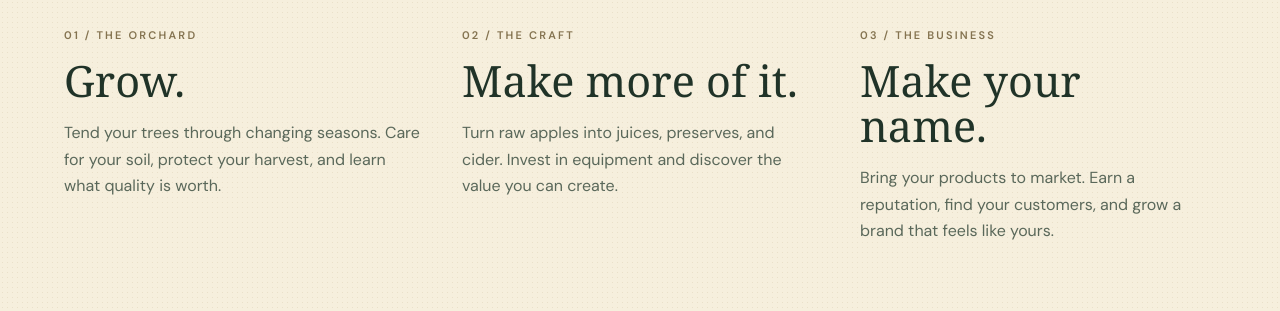
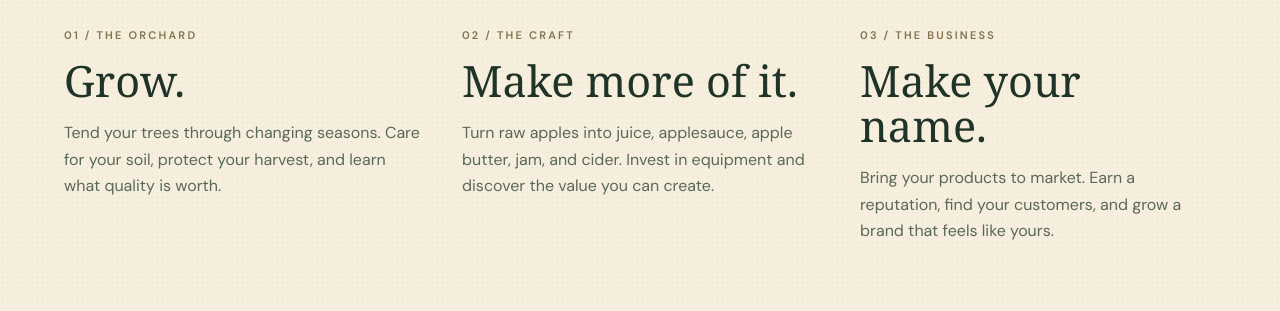
Before and after one commit to longwatchentertainment/foundersplot.com, a plain HTML site: page index.html in a window 1280 px wide. Shown: the part 1461-1772 px from the top of the page. Drawn offline with Linux system fonts and the light colour scheme; a web font is replaced by a local one.

Commit message:
Homepage: name the real products in the processing pillar (HeyCatch audit Brief fit)
Co-Authored-By: Claude Opus 5.5 <noreply@anthropic.com>

```diff
--- a/index.html
+++ b/index.html
@@ -117,7 +117,7 @@
       <div class="art-window shed"><img src="/assets/img/shed-600.webp" srcset="/assets/img/shed-600.webp 600w, /assets/img/shed-1000.webp 1000w" sizes="(max-width: 600px) 86vw, 33vw" width="1450" height="780" alt="The wooden Processing Shed, with apple crates and equipment" loading="lazy"></div>
       <span class="chapter">02 / The craft</span>
       <h3>Make more of it.</h3>
-      <p>Turn raw apples into juices, preserves, and cider. Invest in equipment and discover the value you can create.</p>
+      <p>Turn raw apples into juice, applesauce, apple butter, jam, and cider. Invest in equipment and discover the value you can create.</p>
     </article>
     <article>
       <div class="art-window"><img src="/assets/img/market-600.webp" srcset="/assets/img/market-600.webp 600w, /assets/img/market-1000.webp 1000w" sizes="(max-width: 600px) 86vw, 33vw" width="1817" height="866" alt="A bustling illustrated farmers market" loading="lazy"></div>
```
